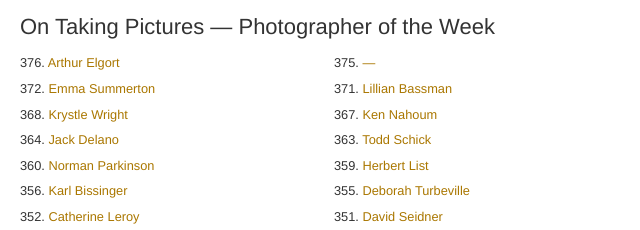
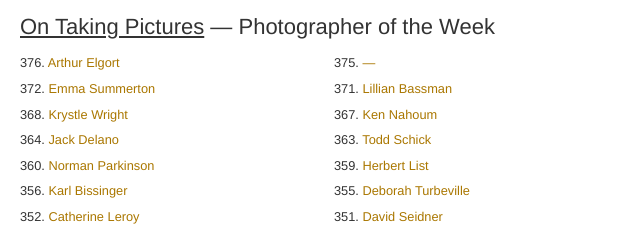
Before and after one commit to mikesub/otp, a plain HTML site: page index.html in a window 1280 px wide. Shown: the top 230 px of the page, 0-640 px from the left. Drawn offline with Linux system fonts and the light colour scheme.

Commit message:
Link the site name in the heading

```diff
--- a/index.html
+++ b/index.html
@@ -37,10 +37,20 @@
                 color: #aa7700;
                 text-decoration: none;
             }
+            h1 a {
+                color: inherit;
+                text-decoration: underline;
+            }
+            h1 a:hover {
+                text-decoration: none;
+            }
         </style>
     </head>
     <body>
-        <h1>On Taking Pictures — Photographer of the Week</h1>
+        <h1>
+            <a href="https://ontakingpictures.com/">On Taking Pictures</a> —
+            Photographer of the Week
+        </h1>
         <ul>
             <li>
                 376.
```
